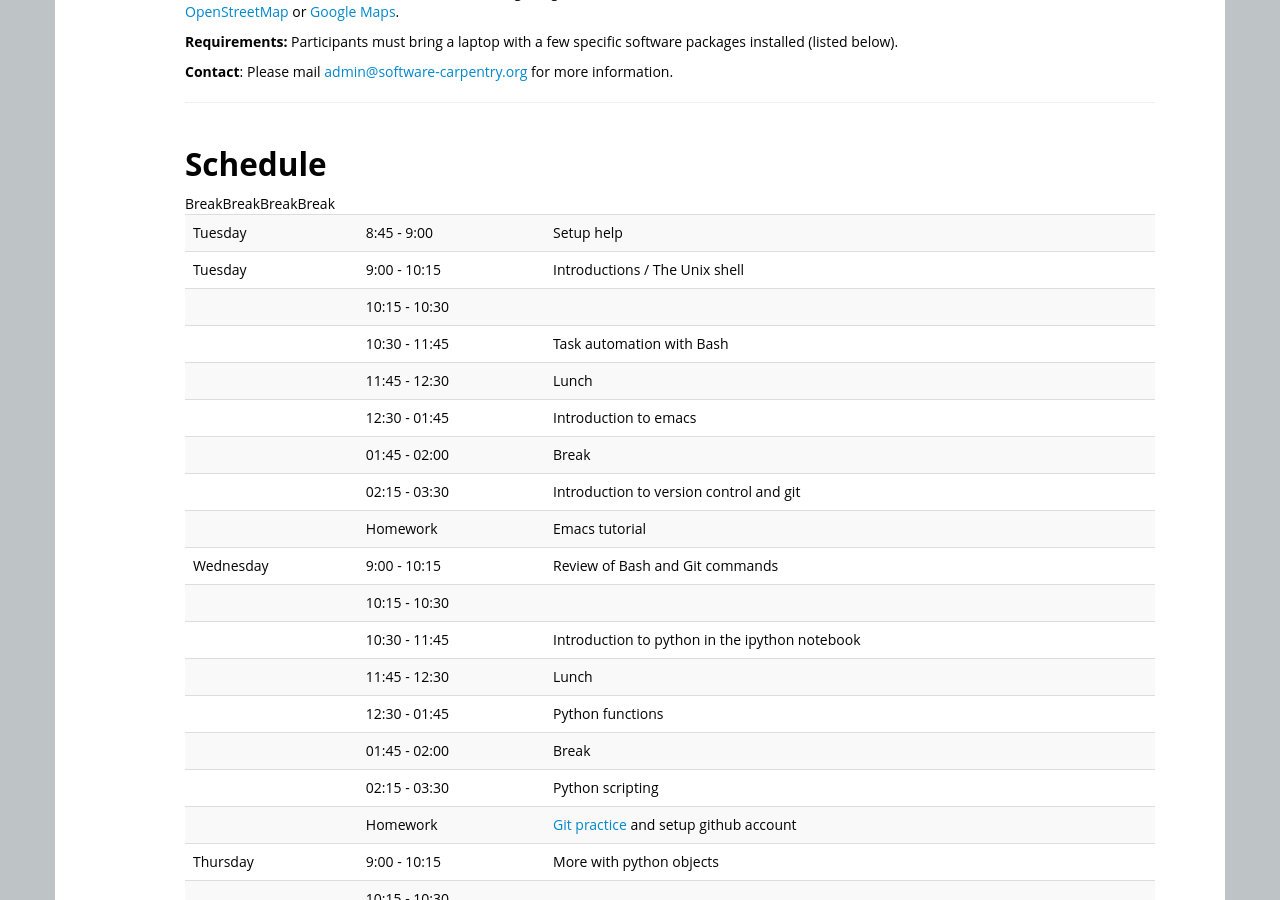
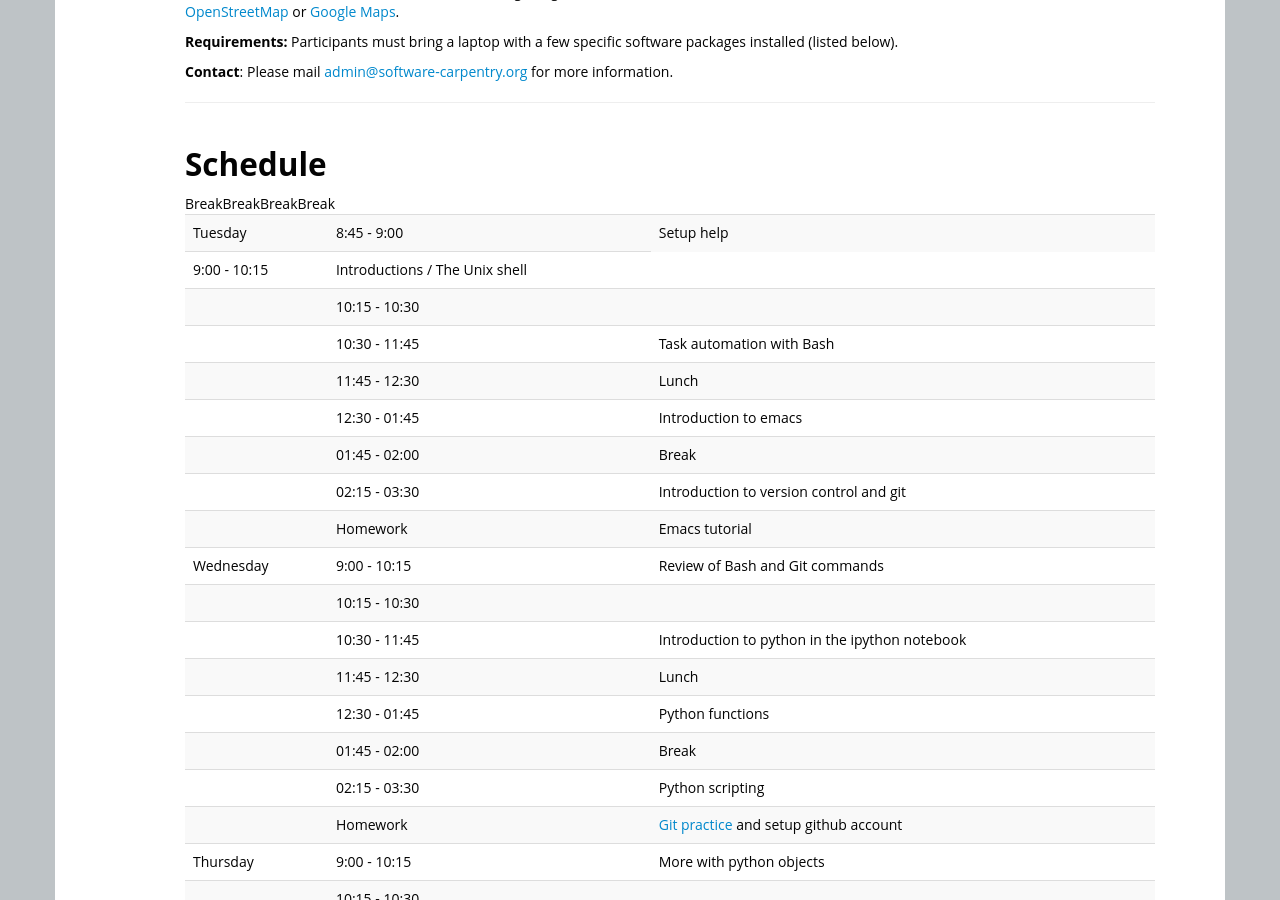
Before and after one commit to cavestruz/2015-05-26-amnh, a Jekyll site: the page built from index.html, in a window 1280 px wide and 900 px high, scrolled down 629 px. Built offline with Jekyll 4.4.1, drawn with Linux system fonts in a browser that asks for light colours.

Commit message:
Fixed format

```diff
--- a/index.html
+++ b/index.html
@@ -114,7 +114,7 @@ raw: raw.github.com/swcarpentry/bc/gh-pages
 
 <table class="table table-striped">
   <tr> <td>Tuesday</td> <td>8:45 - 9:00</td>  <td>Setup help</td> </tr>
-  <tr> <td>Tuesday</td> <td>9:00 - 10:15</td>  <td>Introductions / The Unix shell</td> </tr>
+  <td>9:00 - 10:15</td>  <td>Introductions / The Unix shell</td> </tr>
     <tr><td></td>       <td>10:15 - 10:30</td>  <td></td>Break</tr>
   <tr> <td></td>        <td>10:30 - 11:45</td>   <td>Task automation with Bash</td> </tr>
   <tr> <td></td>        <td>11:45 - 12:30</td>   <td>Lunch</td> </tr>
```
